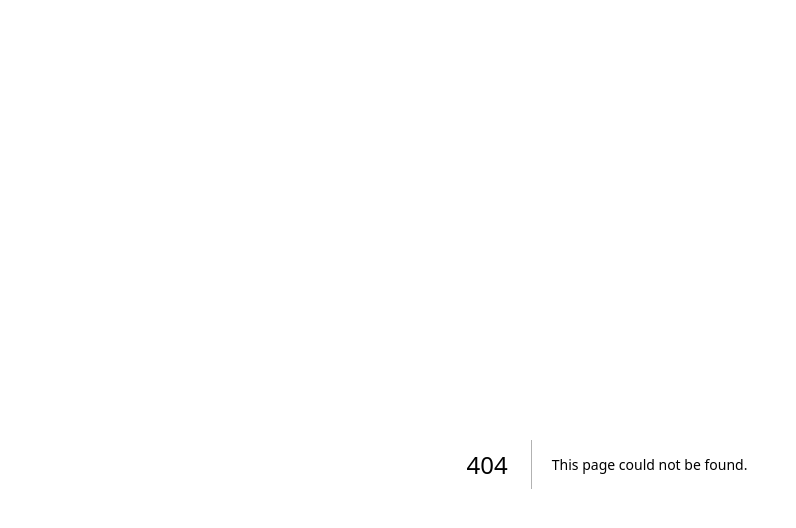
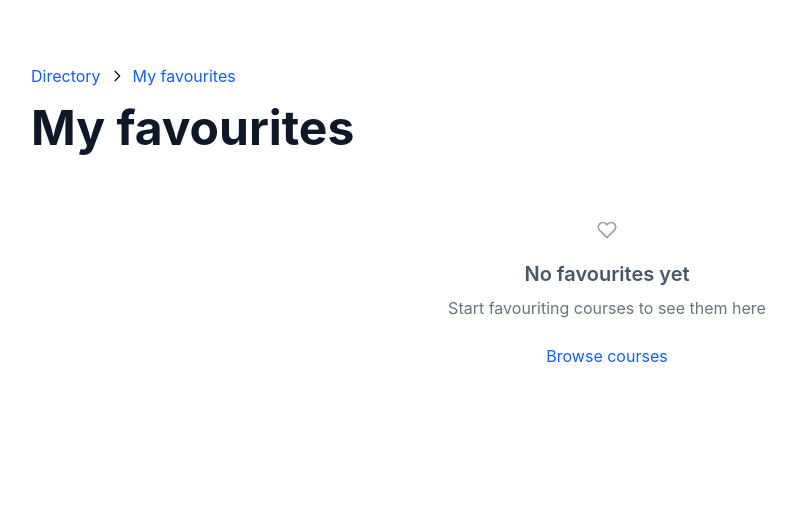
Before and after one commit to cwparsons/recreational-viewer, a Next.js app: page /favourites in a window 1280 px wide. Before the commit this address had no page. Shown: the top 528 px of the page, without its empty margins (33-829 px from the left). Built offline with nearby package versions, Linux system fonts and the light colour scheme.

Commit message:
Add favouriting

```diff
--- a/src/app/_components/Grid.tsx
+++ b/src/app/_components/Grid.tsx
@@ -18,10 +18,12 @@ import {
 import { AgGridReact } from 'ag-grid-react';
 
 import { useLocalStorage } from '@/app/_hooks/use-location-storage';
+import { useFavourites } from '@/app/_hooks/use-favourites';
 import { type Course } from '@/types/CoursesV2Response';
 
 import { formatOccurrenceDescription } from '../_lib/format-occurrence-description';
 import { Checkbox } from './Checkbox';
+import { HeartIcon } from './HeartIcon';
 
 ModuleRegistry.registerModules([
   ClientSideRowModelModule,
@@ -55,6 +57,7 @@ const valueFormatter = ({ value }: { value: number }) => {
 
 export const Grid = ({ org, courses }: GridProps) => {
   const gridRef = useRef<AgGridReact<Row>>(null);
+  const { isFavourite, toggleFavourite } = useFavourites();
   const [filters, setFilters] = useLocalStorage('courseFilters', {
     upcoming: false,
     spotsAvailable: false,
@@ -118,6 +121,31 @@ export const Grid = ({ org, courses }: GridProps) => {
       pinned: 'left',
       tooltipField: 'Details',
       floatingFilter: true,
+    },
+            {
+      headerName: '',
+      width: 60,
+      minWidth: 60,
+      maxWidth: 60,
+      resizable: false,
+      sortable: false,
+      filter: false,
+      pinned: 'left',
+      suppressAutoSize: true,
+      suppressSizeToFit: true,
+      cellRenderer: ({ data }: { data: Row }) => {
+        const originalCourse = courses.find(course => course.EventId === data.EventId);
+        if (!originalCourse) return null;
+
+        return (
+          <div className="flex items-center justify-center h-full">
+            <HeartIcon
+              filled={isFavourite(data.EventId)}
+              onClick={() => toggleFavourite(originalCourse, org)}
+            />
+          </div>
+        );
+      },
     },
     { headerName: 'No.', field: 'CourseIdTrimmed', width: 100 },
     {
@@ -356,11 +384,20 @@ export const Grid = ({ org, courses }: GridProps) => {
                   className="rounded-lg border bg-white px-4 py-3 shadow dark:border-gray-700 dark:bg-gray-800"
                 >
                   <summary className="flex cursor-pointer items-center justify-between gap-4">
-                    {formatOccurrenceDescription(
-                      row.EventName,
-                      row.OccurrenceMinStartDate,
-                      row.OccurrenceDescription,
-                    )}
+                    <div className="flex items-center gap-2">
+                                             <HeartIcon
+                         filled={isFavourite(row.EventId)}
+                         onClick={() => {
+                           const originalCourse = courses.find(course => course.EventId === row.EventId);
+                           if (originalCourse) toggleFavourite(originalCourse, org);
+                         }}
+                       />
+                      {formatOccurrenceDescription(
+                        row.EventName,
+                        row.OccurrenceMinStartDate,
+                        row.OccurrenceDescription,
+                      )}
+                    </div>
                     <Link
                       href={href}
                       target="_blank"
--- /dev/null
+++ b/src/app/_components/HeartIcon.tsx
@@ -0,0 +1,29 @@
+import React from 'react';
+
+interface HeartIconProps {
+  filled?: boolean;
+  className?: string;
+  onClick?: () => void;
+}
+
+export const HeartIcon = ({ filled = false, className = '', onClick }: HeartIconProps) => {
+  return (
+    <button
+      onClick={onClick}
+      className={`inline-flex items-center justify-center p-1 rounded-full hover:bg-gray-100 dark:hover:bg-gray-700 transition-colors ${className}`}
+      aria-label={filled ? 'Remove from favourites' : 'Add to favourites'}
+    >
+      <svg
+        width="20"
+        height="20"
+        viewBox="0 0 24 24"
+        fill={filled ? 'currentColor' : 'none'}
+        stroke="currentColor"
+        strokeWidth="2"
+        className={`transition-colors ${filled ? 'text-red-500' : 'text-gray-400 hover:text-red-500 dark:text-gray-300 dark:hover:text-red-400'}`}
+      >
+        <path d="M20.84 4.61a5.5 5.5 0 0 0-7.78 0L12 5.67l-1.06-1.06a5.5 5.5 0 0 0-7.78 7.78l1.06 1.06L12 21.23l7.78-7.78 1.06-1.06a5.5 5.5 0 0 0 0-7.78z"/>
+      </svg>
+    </button>
+  );
+};
--- /dev/null
+++ b/src/app/_hooks/use-favourites.ts
@@ -0,0 +1,59 @@
+'use client';
+
+import { useCallback } from 'react';
+import { Course } from '@/types/CoursesV2Response';
+import { useLocalStorage } from './use-location-storage';
+
+export interface FavouriteCourse {
+  course: Course;
+  org: string;
+}
+
+export function useFavourites() {
+  const [favourites, setFavourites] = useLocalStorage<FavouriteCourse[]>('favouriteCourses', []);
+
+  const isFavourite = useCallback(
+    (courseId: string): boolean => {
+      return favourites.some(fav => fav.course.EventId === courseId);
+    },
+    [favourites]
+  );
+
+  const addFavourite = useCallback(
+    (course: Course, org: string) => {
+      setFavourites(prev => {
+        if (prev.some(fav => fav.course.EventId === course.EventId)) {
+          return prev; // Already favourited
+        }
+        return [...prev, { course, org }];
+      });
+    },
+    [setFavourites]
+  );
+
+  const removeFavourite = useCallback(
+    (courseId: string) => {
+      setFavourites(prev => prev.filter(fav => fav.course.EventId !== courseId));
+    },
+    [setFavourites]
+  );
+
+  const toggleFavourite = useCallback(
+    (course: Course, org: string) => {
+      if (isFavourite(course.EventId)) {
+        removeFavourite(course.EventId);
+      } else {
+        addFavourite(course, org);
+      }
+    },
+    [isFavourite, addFavourite, removeFavourite]
+  );
+
+  return {
+    favourites,
+    isFavourite,
+    addFavourite,
+    removeFavourite,
+    toggleFavourite,
+  };
+}
--- /dev/null
+++ b/src/app/favourites/page.tsx
@@ -0,0 +1,130 @@
+'use client';
+
+import React from 'react';
+import Link from 'next/link';
+import { useFavourites } from '@/app/_hooks/use-favourites';
+import { formatOccurrenceDescription } from '@/app/_lib/format-occurrence-description';
+import Header from '@/app/_components/Header';
+import { HeartIcon } from '@/app/_components/HeartIcon';
+
+export default function FavouritesPage() {
+  const { favourites, toggleFavourite, isFavourite } = useFavourites();
+
+  const formatCourseData = (course: any) => ({
+    ...course,
+    OccurrenceMinStartDate: new Date(course.OccurrenceMinStartDate),
+    OccurrenceMaxStartDate: course.OccurrenceMaxStartDate
+      ? new Date(course.OccurrenceMaxStartDate.replace(' - ', ''))
+      : undefined,
+    FacilityLocation: course.OrgIsSingleLocation
+      ? course.Facility || course.Location
+      : course.Location + (course.Facility ? ' - ' + course.Facility : ''),
+    spots:
+      course.Spots === 'FULL - Waitlist Available'
+        ? 'Wait list'
+        : course.Spots !== ''
+          ? course.Spots.replace(' left', '')
+          : course.BookButtonText,
+  });
+
+  return (
+    <>
+      <Header
+        title="My favourites"
+        breadcrumbs={[
+          { label: 'Directory', href: '/' },
+          { label: 'My favourites', href: '/favourites' },
+        ]}
+      />
+
+      {favourites.length === 0 ? (
+        <div className="flex flex-col items-center justify-center py-12 text-center">
+          <HeartIcon className="mb-4 text-gray-300" />
+          <h2 className="text-xl font-semibold text-gray-600 dark:text-gray-400 mb-2">
+            No favourites yet
+          </h2>
+          <p className="text-gray-500 dark:text-gray-500 mb-4">
+            Start favouriting courses to see them here
+          </p>
+          <Link
+            href="/"
+            className="px-4 py-2"
+          >
+            Browse courses
+          </Link>
+        </div>
+      ) : (
+                <div className="flex flex-col gap-2">
+          {favourites.map((favourite) => {
+            const { course, org } = favourite;
+            const formattedCourse = formatCourseData(course);
+            const href = `https://${org}.perfectmind.com/Clients/BookMe4LandingPages/CoursesLandingPage?courseId=${course.EventId}`;
+
+            return (
+              <div
+                key={course.EventId}
+                className="rounded-lg border bg-white px-4 py-3 shadow dark:border-gray-700 dark:bg-gray-800"
+              >
+                <div className="flex items-start justify-between gap-4 mb-3">
+                  <div className="flex items-center gap-2">
+                    <HeartIcon
+                      filled={isFavourite(course.EventId)}
+                      onClick={() => toggleFavourite(course, org)}
+                    />
+                    <div>
+                      <h3 className="font-semibold text-lg">{course.EventName}</h3>
+                      <p className="text-sm text-gray-600 dark:text-gray-400">
+                        {formatOccurrenceDescription(
+                          '',
+                          formattedCourse.OccurrenceMinStartDate,
+                          course.OccurrenceDescription,
+                        )}
+                      </p>
+                    </div>
+                  </div>
+                  <Link
+                    href={href}
+                    target="_blank"
+                    rel="noopener noreferrer"
+                    className="whitespace-nowrap text-blue-600 underline hover:text-blue-800 dark:text-blue-400 dark:hover:text-blue-300 px-3 py-1 rounded border border-blue-600 dark:border-blue-400 hover:bg-blue-50 dark:hover:bg-blue-900/20 transition-colors"
+                  >
+                    {formattedCourse.spots}
+                  </Link>
+                </div>
+
+                <div className="grid grid-cols-1 md:grid-cols-2 lg:grid-cols-3 gap-4 text-sm">
+                  <div>
+                    <span className="font-semibold">Organization:</span> {course.OrgName}
+                  </div>
+                  <div>
+                    <span className="font-semibold">Location:</span> {formattedCourse.FacilityLocation}
+                  </div>
+                  <div>
+                    <span className="font-semibold">Time:</span> {course.EventTimeDescription}
+                  </div>
+                  <div>
+                    <span className="font-semibold">Start:</span> {formattedCourse.OccurrenceMinStartDate.toLocaleDateString()}
+                  </div>
+                  {formattedCourse.OccurrenceMaxStartDate && (
+                    <div>
+                      <span className="font-semibold">End:</span> {formattedCourse.OccurrenceMaxStartDate.toLocaleDateString()}
+                    </div>
+                  )}
+                  <div>
+                    <span className="font-semibold">Price:</span> {course.PriceRange}
+                  </div>
+                </div>
+
+                {course.Details && (
+                  <div className="mt-3 pt-3 border-t border-gray-200 dark:border-gray-600">
+                    <p className="text-sm text-gray-700 dark:text-gray-300">{course.Details}</p>
+                  </div>
+                )}
+              </div>
+            );
+          })}
+        </div>
+      )}
+    </>
+  );
+}
--- a/src/app/page.tsx
+++ b/src/app/page.tsx
@@ -10,6 +10,24 @@ export default async function Home() {
   return (
     <>
       <Header breadcrumbs={[]} title={'Directory'} />
+
+      <div className="mb-6">
+        <Link
+          href="/favourites"
+          className="inline-flex items-center gap-2 px-4 py-2 bg-red-50 text-red-700 rounded-lg hover:bg-red-100 dark:bg-red-900/20 dark:text-red-300 dark:hover:bg-red-900/30 transition-colors"
+        >
+          <svg
+            width="16"
+            height="16"
+            viewBox="0 0 24 24"
+            fill="currentColor"
+            className="text-red-500"
+          >
+            <path d="M20.84 4.61a5.5 5.5 0 0 0-7.78 0L12 5.67l-1.06-1.06a5.5 5.5 0 0 0-7.78 7.78l1.06 1.06L12 21.23l7.78-7.78 1.06-1.06a5.5 5.5 0 0 0 0-7.78z"/>
+          </svg>
+          My favourites
+        </Link>
+      </div>
 
       <div className="grid grid-cols-[repeat(auto-fill,minmax(20rem,1fr))] gap-6">
         {locations.map(({ name, sites }) => (
```
